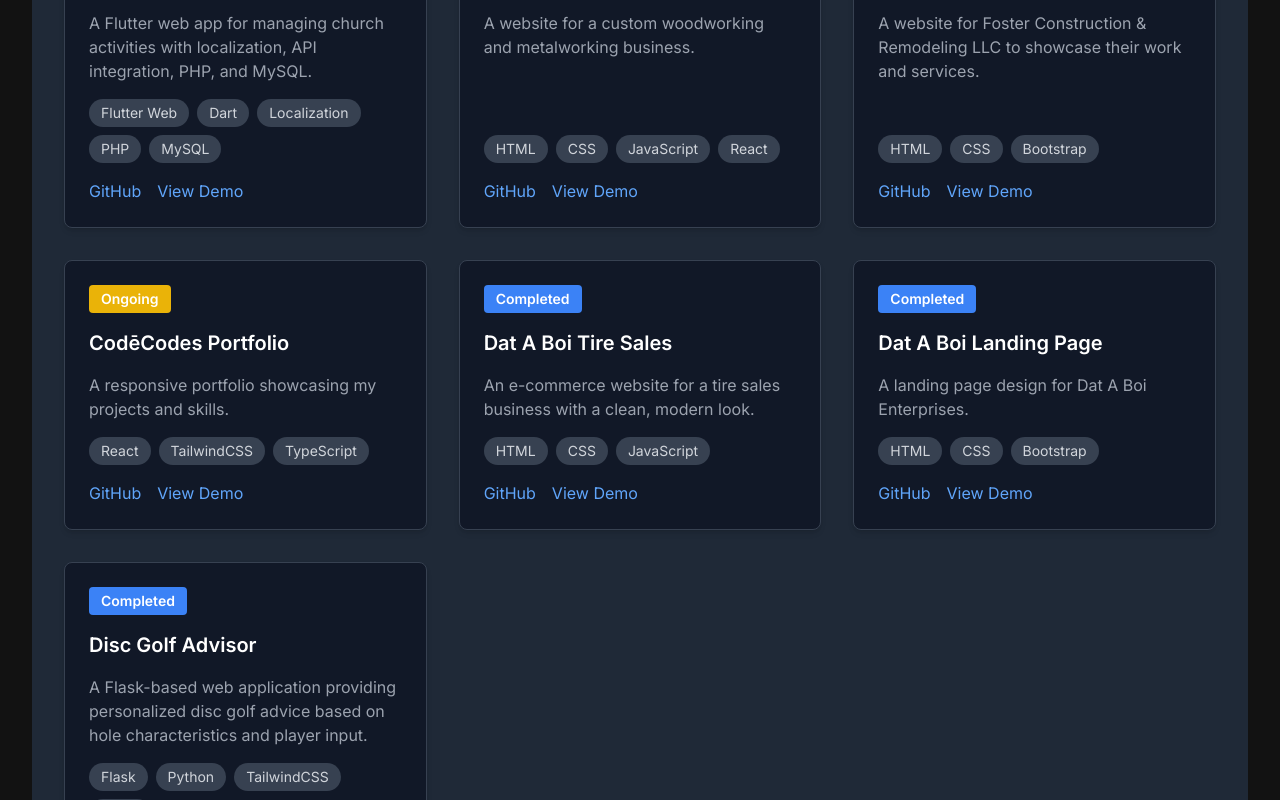
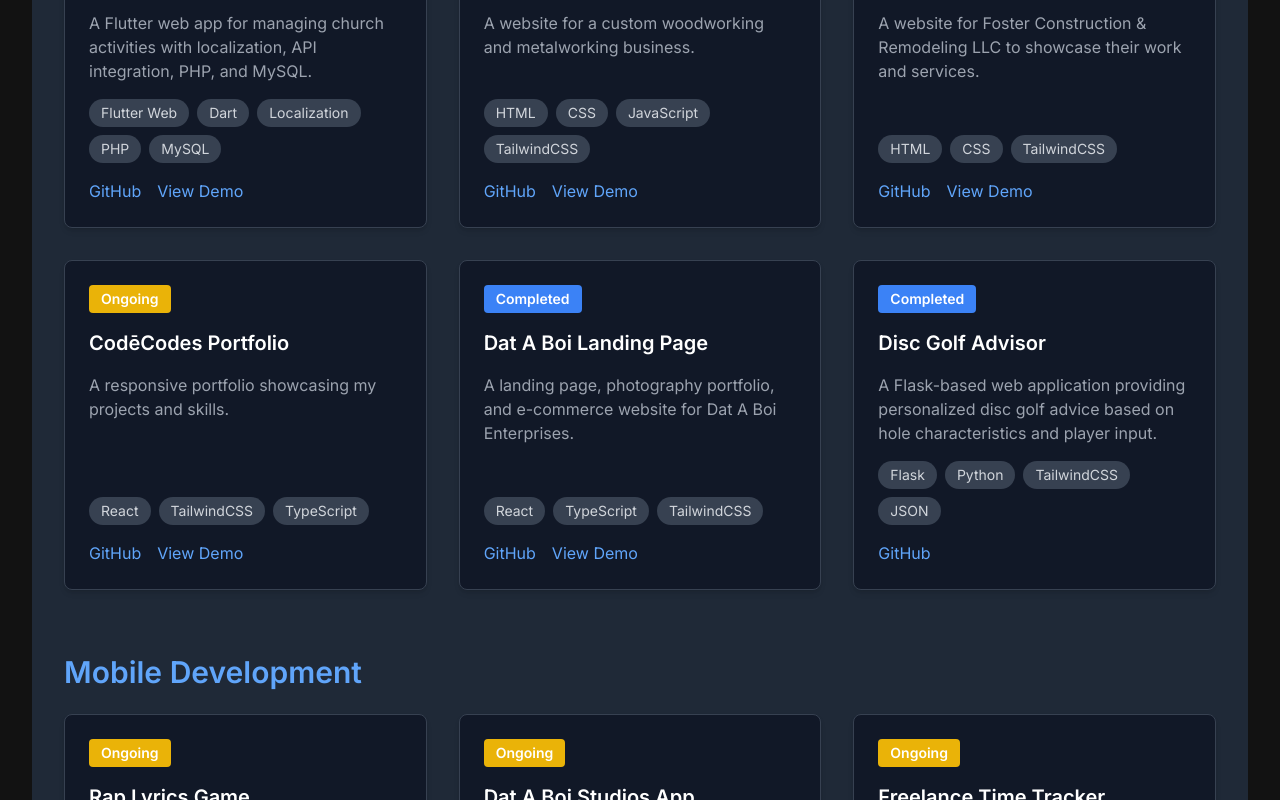
Before and after one commit to Cod-e-Codes/my-portfolio, a React (Vite) app: page /all-projects in a window 1280 px wide. Shown: the part 500-1300 px from the top of the page. Built offline with nearby package versions, Linux system fonts and the light colour scheme.

Commit message:
add more project links

```diff
--- a/src/components/Projects.tsx
+++ b/src/components/Projects.tsx
@@ -20,8 +20,8 @@ const projects = [
     {
         title: 'PartyDice',
         description: 'A neubrutalism-inspired party game with randomized dice rolls and unique outcomes.',
-        status: 'Completed',
-        github: '#',
+        status: 'Ongoing',
+        github: 'https://github.com/Cod-e-Codes/PartyDice',
         demo: '#',
         technologies: ['Flutter', 'Game Design', 'Animations'],
     },
--- a/src/components/ProjectsPage.tsx
+++ b/src/components/ProjectsPage.tsx
@@ -29,17 +29,17 @@ const projects: Projects = {
             title: 'Splinterhead Forge & Timber',
             description: 'A website for a custom woodworking and metalworking business.',
             status: 'Completed',
-            github: '#',
-            demo: '#',
-            technologies: ['HTML', 'CSS', 'JavaScript', 'React'],
+            github: 'https://github.com/Cod-e-Codes/splinterhead',
+            demo: 'https://cod-e-codes.github.io/splinterhead/',
+            technologies: ['HTML', 'CSS', 'JavaScript', 'TailwindCSS'],
         },
         {
             title: 'Foster Construction Website',
             description: 'A website for Foster Construction & Remodeling LLC to showcase their work and services.',
             status: 'Completed',
-            github: '#',
-            demo: '#',
-            technologies: ['HTML', 'CSS', 'Bootstrap'],
+            github: 'https://github.com/Cod-e-Codes/foster-construction',
+            demo: 'https://cod-e-codes.github.io/foster-construction/',
+            technologies: ['HTML', 'CSS', 'TailwindCSS'],
         },
         {
             title: 'CodēCodes Portfolio',
@@ -50,20 +50,12 @@ const projects: Projects = {
             technologies: ['React', 'TailwindCSS', 'TypeScript'],
         },
         {
-            title: 'Dat A Boi Tire Sales',
-            description: 'An e-commerce website for a tire sales business with a clean, modern look.',
+            title: 'Dat A Boi Landing Page',
+            description: 'A landing page, photography portfolio, and e-commerce website for Dat A Boi Enterprises.',
             status: 'Completed',
-            github: '#',
-            demo: '#',
-            technologies: ['HTML', 'CSS', 'JavaScript'],
-        },
-        {
-            title: 'Dat A Boi Landing Page',
-            description: 'A landing page design for Dat A Boi Enterprises.',
-            status: 'Completed',
-            github: '#',
-            demo: '#',
-            technologies: ['HTML', 'CSS', 'Bootstrap'],
+            github: 'https://github.com/Cod-e-Codes/dat-a-boi-landing-page',
+            demo: 'https://cod-e-codes.github.io/dat-a-boi-landing-page/',
+            technologies: ['React', 'TypeScript', 'TailwindCSS'],
         },
         {
             title: 'Disc Golf Advisor',
@@ -230,8 +222,8 @@ const projects: Projects = {
         {
             title: 'PartyDice',
             description: 'A neubrutalism-inspired party game with randomized dice rolls and unique outcomes.',
-            status: 'Completed',
-            github: '#',
+            status: 'Ongoing',
+            github: 'https://github.com/Cod-e-Codes/PartyDice',
             demo: '#',
             technologies: ['Flutter', 'Game Design', 'Animations'],
         },
@@ -248,7 +240,7 @@ const projects: Projects = {
             title: 'Birthday Bash Script',
             description: 'A personalized Bash script to celebrate a programmer\'s birthday with creative ASCII art, dynamic messages, and humorous programming references.',
             status: 'Completed',
-            github: '#',
+            github: 'https://github.com/Cod-e-Codes/programmer-girlfriend',
             technologies: ['Bash', 'Shell Scripting', 'ASCII Art'],
         },
     ],
```
